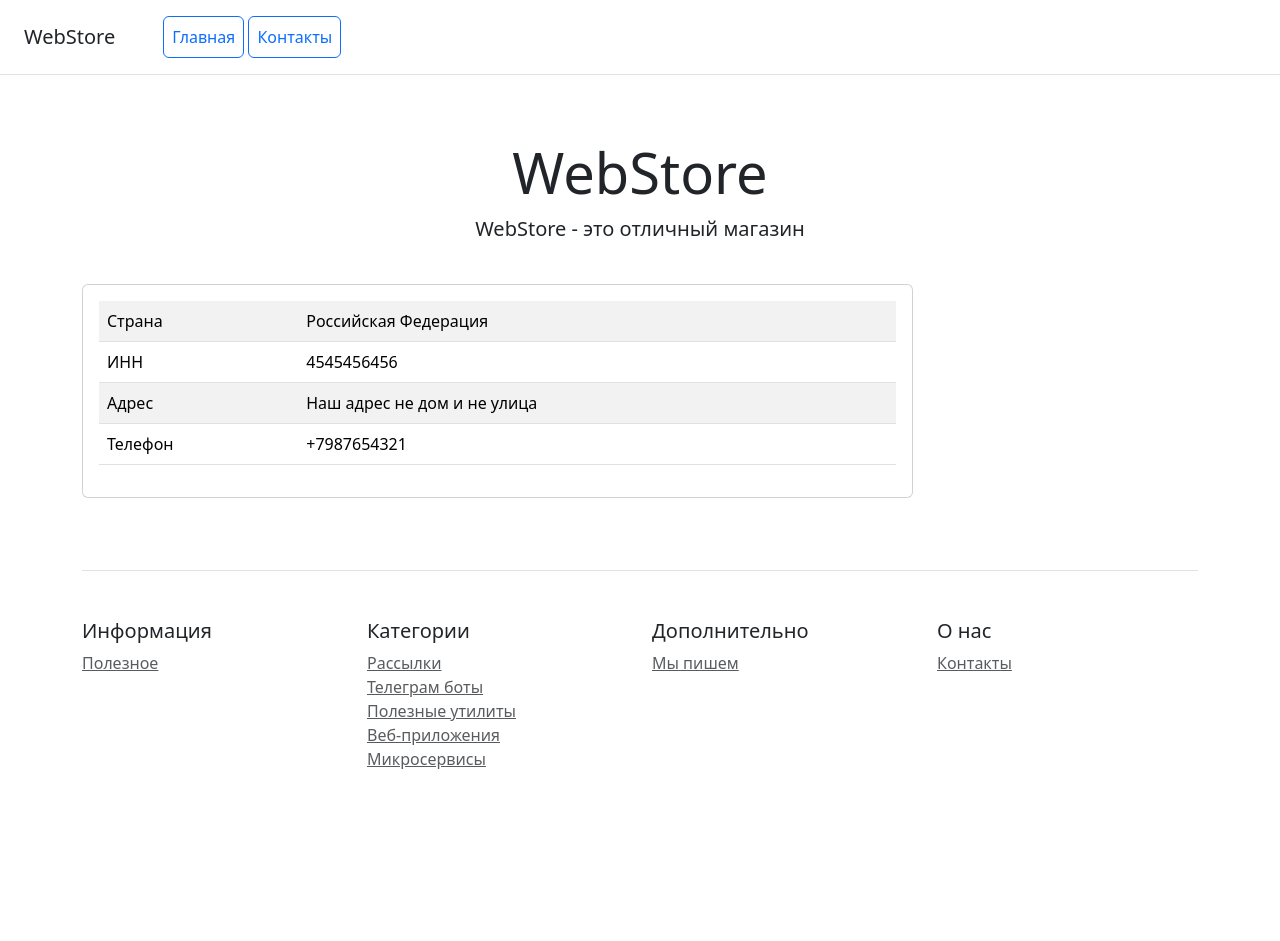
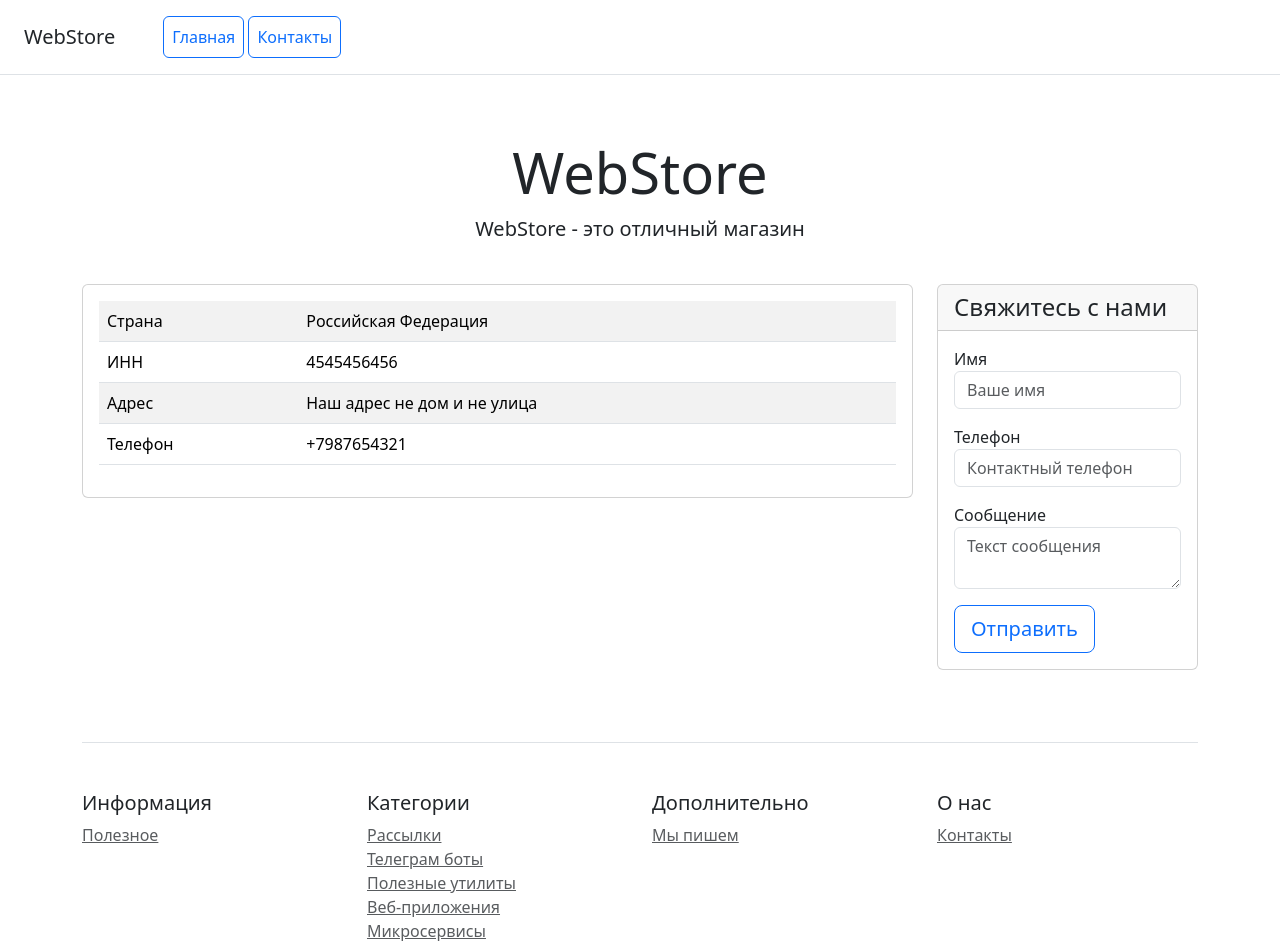
Before and after one commit to MichaelGorbunov/web_store, a Django app: page /catalog/contact/ in a window 1280 px wide. Shown: the top 941 px of the page. Before the commit the page ends 769 px from the top, so only its background shows below. Run offline with Django 5.2, Linux system fonts and the light colour scheme; data comes from the database, SQL or seed files in the repository; some libraries are stand-ins or nearby versions.

Commit message:
отправка из формы

```diff
--- a/blog/urls.py
+++ b/blog/urls.py
@@ -14,5 +14,4 @@ urlpatterns = [
     path('post/<int:pk>/delete/', PostDeleteView.as_view(), name='post_delete'),
     path('posts_list2/', PostList2View.as_view(), name='posts_list2'),
 
-
 ]
--- a/blog/views.py
+++ b/blog/views.py
@@ -24,6 +24,8 @@ class PostListView(ListView):
         # queryset = super().get_queryset().filter(published=True)
         # return queryset.order_by("-id")
         return Post.objects.filter(published=True)
+
+
 
 
 class PostDetailView(DetailView):
--- a/catalog/templates/catalog/contact.html
+++ b/catalog/templates/catalog/contact.html
@@ -32,5 +32,31 @@
             </div>
         </div>
 
+        <div class="col-lg-3 col-md-6 col-sm-12">
+            <div class="card mb-4 box-shadow">
+                <div class="card-header">
+                    <h4 class="my-0 font-weight-normal">Свяжитесь с нами</h4>
+                </div>
+                <div class="card-body">
+                    <form method="post" action="" class="form-floating">
+                        {% csrf_token %}
+                        <div class="mb-3">
+                            <label for="name">Имя</label>
+                            <input type="text" name="name" class="form-control" id="name" placeholder="Ваше имя" required>
+                        </div>
+                        <div class="mb-3">
+                            <label for="phone">Телефон</label>
+                            <input type="text" name="phone" class="form-control" id="phone" placeholder="Контактный телефон" required>
+                        </div>
+                        <div class="mb-3">
+                            <label for="message">Сообщение</label>
+                            <textarea type="text" name="message" class="form-control" id="message" placeholder="Текст сообщения" required></textarea>
+                        </div>
+                        <button type="submit" class="btn btn-lg btn-block btn-outline-primary">Отправить</button>
+                    </form>
+                </div>
+            </div>
+        </div>
+
     </div>
 {% endblock %}
--- a/catalog/views.py
+++ b/catalog/views.py
@@ -22,6 +22,17 @@ class ContactListView(ListView):
     def get_queryset(self):
         queryset = super().get_queryset()
         return queryset.first()  # вывод первого
+    def post(self, request, *args, **kwargs):
+        self.object_list = self.get_queryset()
+        context = self.get_context_data()
+        name = self.request.POST.get('name')
+        email = self.request.POST.get('phone')
+        message = self.request.POST.get('message')
+        print(f'You have new message from {name}({email}): {message}')
+
+        return self.render_to_response(context)
+
+
 
 
 class ProductDetailView(DetailView):
```
